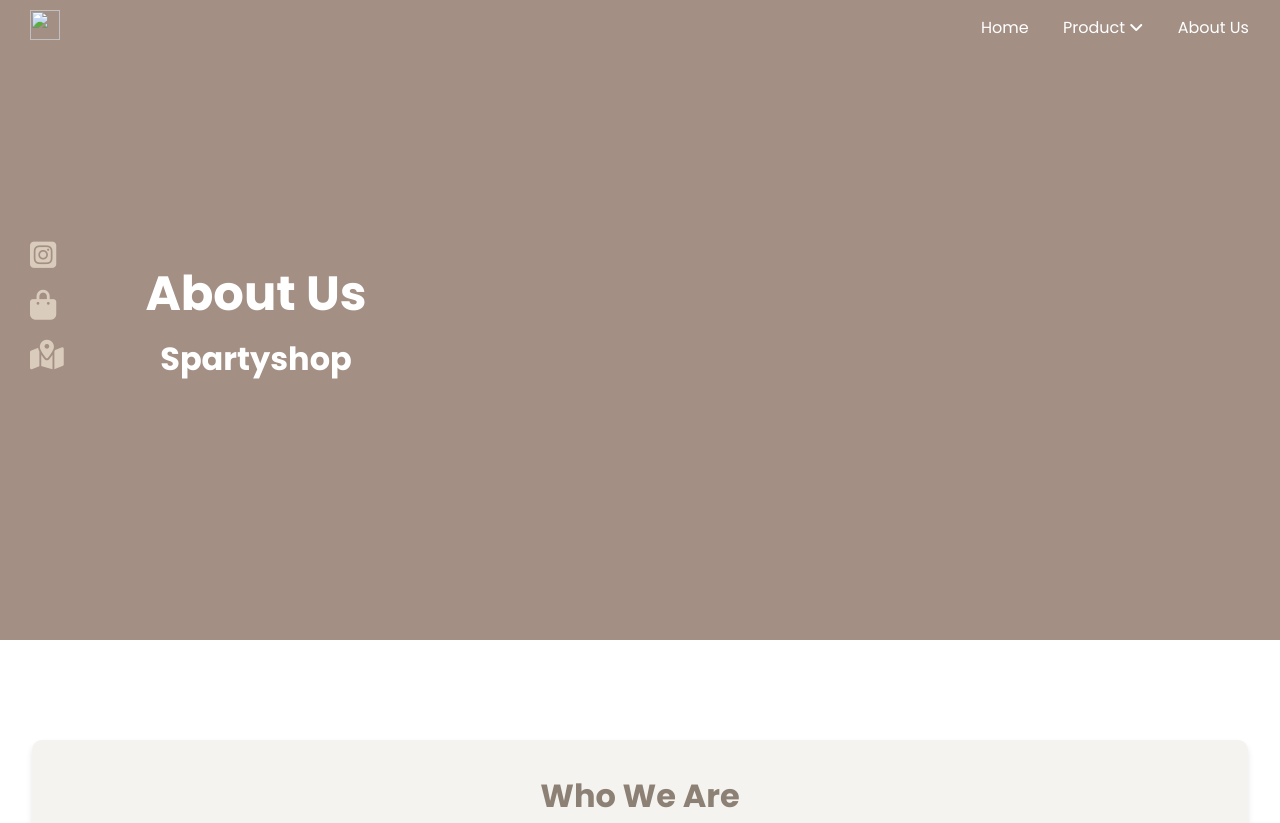
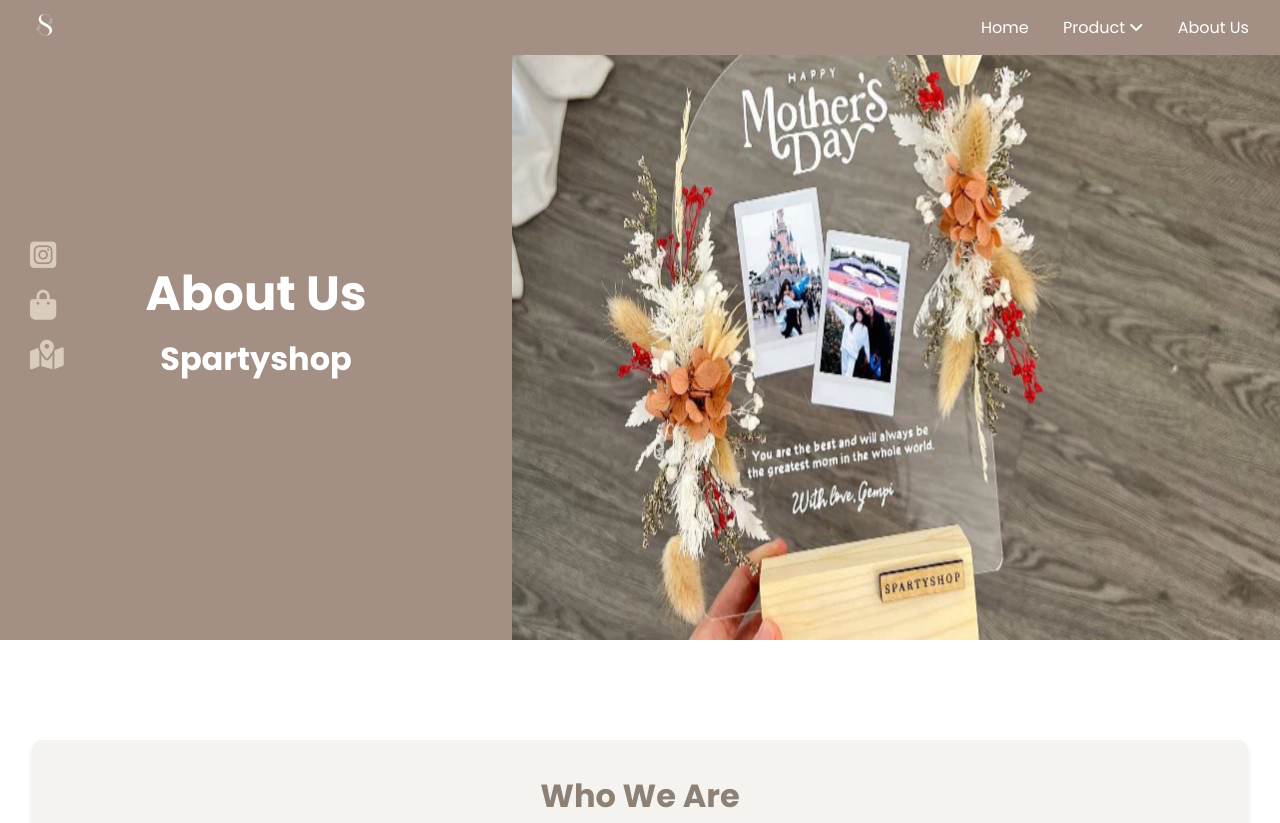
Before and after one commit to agungvimala/websitetool, a plain HTML site: page aboutus.html in a window 1280 px wide. Shown: the top 823 px of the page. Drawn offline with Linux system fonts and the light colour scheme; the site is published under a folder, as on GitHub Pages, so addresses that start at the root find nothing.

Commit message:
Update aboutus.html

```diff
--- a/aboutus.html
+++ b/aboutus.html
@@ -11,7 +11,7 @@
     <!-- nav bar-->
     <div class="nav">
         <div class="logo">
-            <img src="/image/logo spartyshop.jpg" alt="">
+            <img src="image/logo spartyshop.jpg" alt="">
         </div>
 
         <ul class="data-list">
@@ -51,7 +51,7 @@
         </div>
 
         <div class="gambar">
-            <img src="/image/waws.png" alt="New Product">
+            <img src="image/waws.png" alt="New Product">
         </div>
      </div>
 
```
